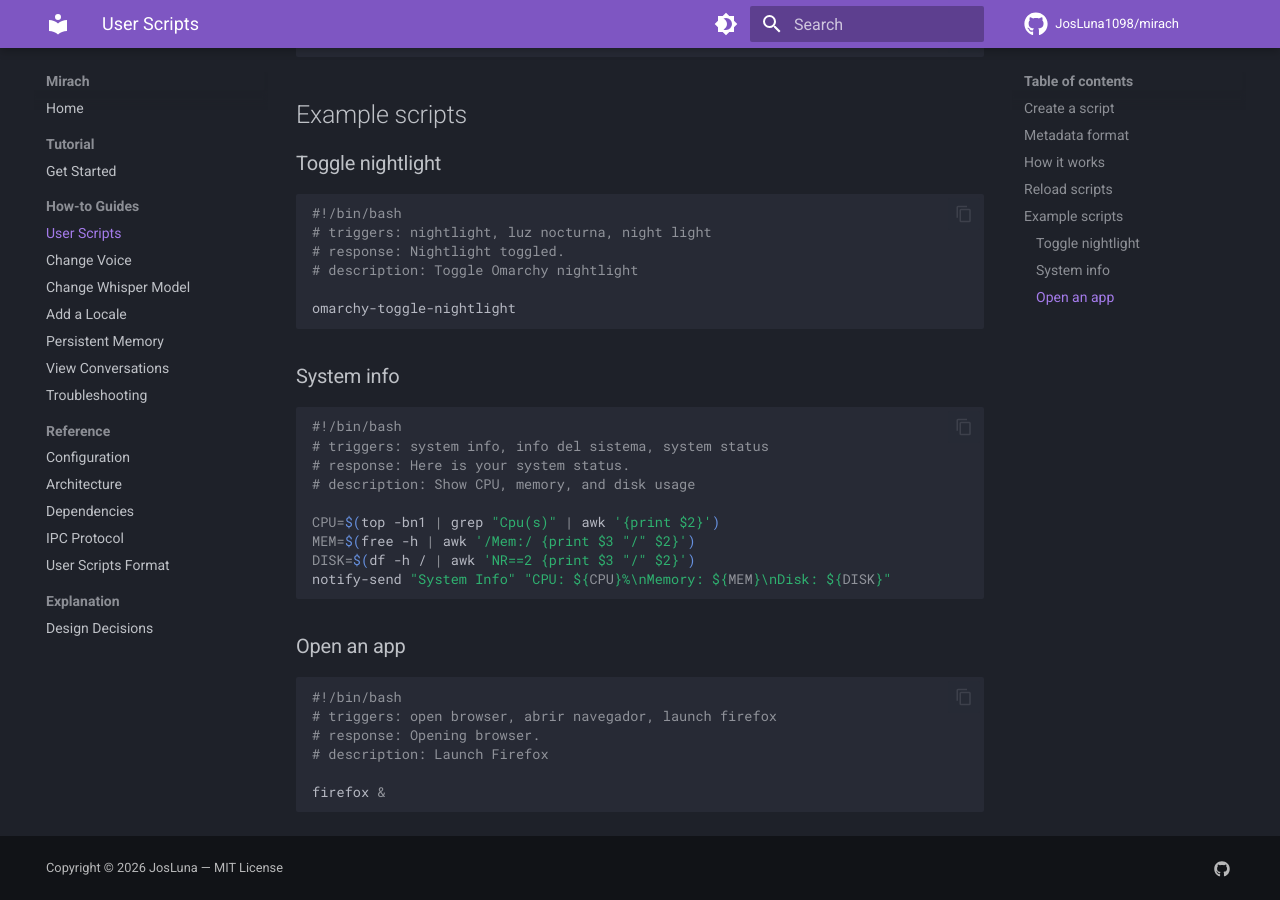
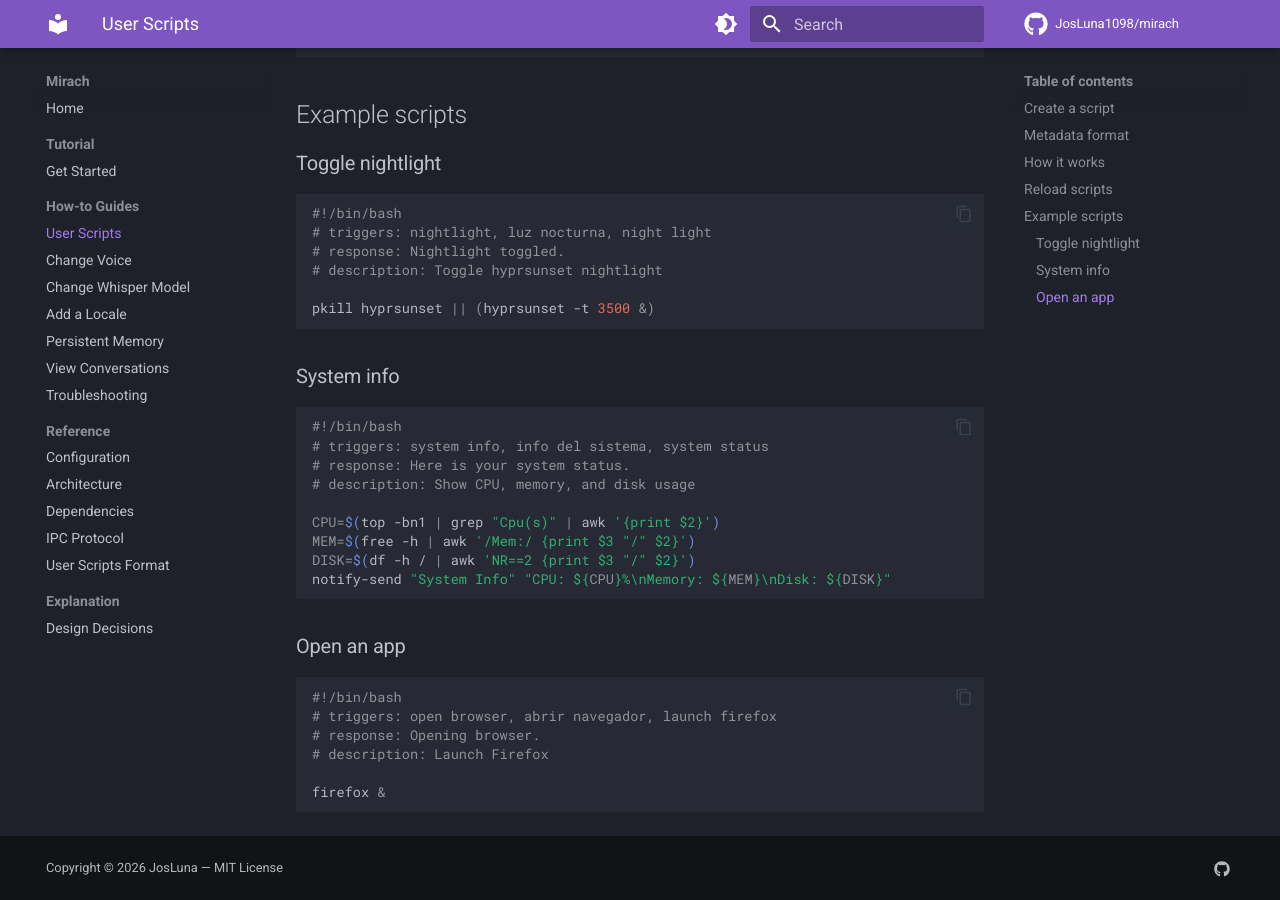
Before and after one commit to JosLuna1098/mirach, an MkDocs documentation site: the page built from docs/how-to/user-scripts.md, in a window 1280 px wide and 900 px high, scrolled down 1274 px. Built offline with MkDocs 1.6.1 and Material for MkDocs 9.7.7, drawn with Linux system fonts in a browser that asks for light colours; comment, search, counter and statistics services are not loaded; some of the changed text lies outside the part shown.

Commit message:
docs: remove omarchy references, use generic Hyprland/Arch equivalents

````diff
--- a/docs/how-to/user-scripts.md
+++ b/docs/how-to/user-scripts.md
@@ -47,9 +47,9 @@ systemctl --user restart mirach
 #!/bin/bash
 # triggers: nightlight, luz nocturna, night light
 # response: Nightlight toggled.
-# description: Toggle Omarchy nightlight
+# description: Toggle hyprsunset nightlight
 
-omarchy-toggle-nightlight
+pkill hyprsunset || (hyprsunset -t 3500 &)
 ```
 
 ### System info
````
Also changed, not shown: other parts of docs/how-to/user-scripts.md (+1 -1 lines), README.md (+1 -1 lines), docs/reference/user-scripts-format.md (+2 -2 lines), system_prompt.example.md (+1 -1 lines).
